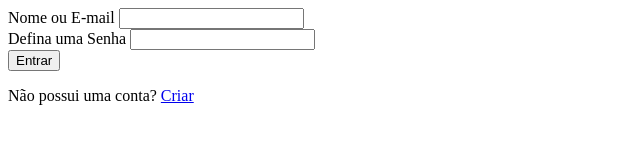
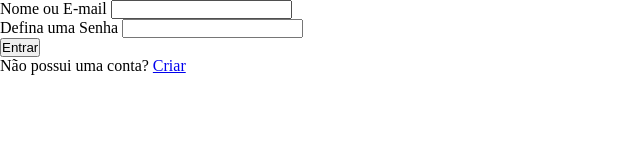
Before and after one commit to kikeeufalo/AutenticacaoComJWT, a plain HTML site: page pag/entrar.html in a window 1280 px wide. Shown: the whole page, without its empty margins (0-640 px from the left). Drawn offline with Linux system fonts and the light colour scheme.

Commit message:
Update entrar.html

```diff
--- a/pag/entrar.html
+++ b/pag/entrar.html
@@ -1,6 +1,9 @@
 <!DOCTYPE html>
 <html lang="pt-br">
 <head>
+    <link rel="stylesheet" href="../CSS/reset.css">
+    <link rel="stylesheet" href="../pag/CSS/styles-pagEntrar.css">
+
     <meta charset="UTF-8">
     <meta name="viewport" content="width=device-width, initial-scale=1.0">
     <title>Autenticação</title>
```
